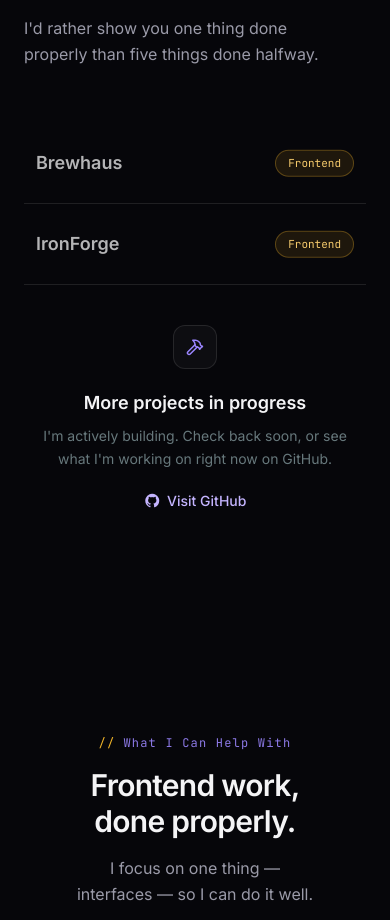
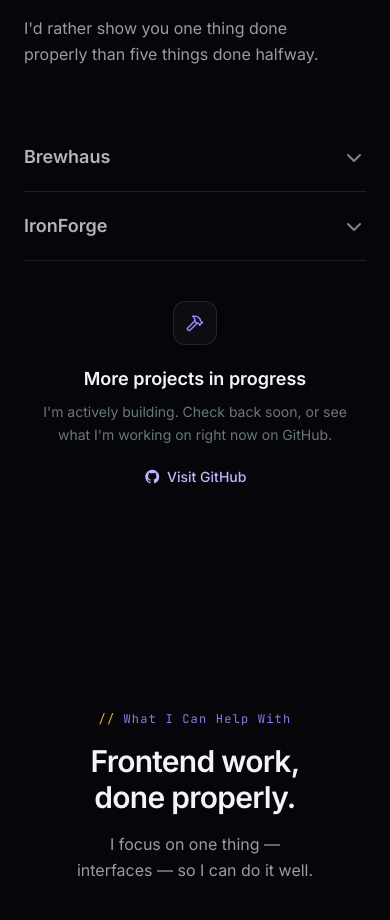
Before and after one commit to said-hadji/saidhadji.dev, a React (Vite) app: page / in a window 390 px wide. Shown: the part 3925-4845 px from the top of the page. Built offline with nearby package versions, Linux system fonts and the light colour scheme.

Commit message:
refactor: improve ProjectCard structure and mobile accordion

```diff
--- a/src/components/ProjectCard.jsx
+++ b/src/components/ProjectCard.jsx
@@ -4,6 +4,7 @@ import { GlassCard } from "./ui/GlassCard";
 import { useIsDesktop } from "../hooks/useIsDesktop";
 import { useCursorFollow } from "../hooks/useCursorFollow";
 import { PreviewImage } from "./ui/PreviewImage";
+import { ChevronDown } from "lucide-react";
 
 const PREVIEW_WIDTH = 500;
 const PREVIEW_HEIGHT = 280;
@@ -11,7 +12,105 @@ const CURSOR_OFFSET = 10;
 const EDGE_PADDING = 12;
 const LERP_SPEED = 0.35;
 
-export function ProjectCard({ project }) {
+function GithubLink({ href, className = "" }) {
+  return (
+    <a
+      href={href}
+      className={`absolute top-1/2 -translate-y-1/2 right-0 text-xs text-white/80 bg-white/5 hover:bg-white/10 border border-white/10 hover:border-white/20 backdrop-blur-sm px-3 py-1.5 rounded-full space-x-1 duration-300 ${className}`}
+    >
+      <i className={`fa-brands fa-github`}></i>
+      <span>Github</span>
+    </a>
+  );
+}
+
+function DesktopLayout({
+  handleMouseMove,
+  handleMouseLeave,
+  project,
+  isHovering,
+}) {
+  return (
+    <div
+      onMouseMove={handleMouseMove}
+      onMouseLeave={handleMouseLeave}
+      className={`relative h-20 flex items-center`}
+    >
+      <a href={project.demo} className="w-full h-full px-3 flex items-center">
+        <h3 className="text-lg font-semibold text-white/70 group-hover:text-white duration-300 sm:text-xl">
+          {project.title}
+        </h3>
+      </a>
+      {project.tag && !isHovering ? (
+        <span className="absolute top-1/2 -translate-y-1/2 right-3 rounded-full border border-gold-400/30 bg-gold-400/10 px-3 py-1 font-mono text-[11px] text-gold-300">
+          {project.tag}
+        </span>
+      ) : (
+        <GithubLink href={project.github} className={`right-3`} />
+      )}
+    </div>
+  );
+}
+
+function CompactLayout({ project, clickedProject, setClickedProject }) {
+  const { title, screenShot, demo, github } = project;
+
+  const toggleProject = () => {
+    setClickedProject((prev) => {
+      if (prev.title === title) {
+        return {
+          isOpen: false,
+          title: null,
+        };
+      }
+
+      return {
+        isOpen: true,
+        title
+      };
+    });
+  };
+
+  const isOpen = clickedProject.isOpen && clickedProject.title === title;
+
+  return (
+    <div
+      onClick={toggleProject}
+      style={{
+        gridTemplateRows: isOpen ? "auto 1fr" : "auto 0fr",
+      }}
+      className={`relative grid ${isOpen ? "gap-4" : "gap-0"} transition-[grid-template-rows] duration-300`}
+    >
+      <div
+        className={`relative w-full grid grid-cols-2 ${isOpen ? "border-b border-white/10" : ""} py-5`}
+      >
+        <h3 className="text-lg font-semibold text-white/70 group-hover:text-white duration-300 sm:text-xl">
+          {title}
+        </h3>
+
+        {isOpen ? (
+          <GithubLink href={github} />
+        ) : (
+          <span className={`flex justify-end translate-y-0.75`}>
+            <ChevronDown className={`text-white/50`} />
+          </span>
+        )}
+      </div>
+
+      <a href={demo} className={`overflow-hidden`}>
+        <img src={screenShot} alt="" className={`rounded-2xl`} />
+      </a>
+
+      {isOpen && (
+        <span className={`text-xs text-white/70 text-center mb-4`}>
+          Click the image to see Live Demo
+        </span>
+      )}
+    </div>
+  );
+}
+
+export function ProjectCard({ project, clickedProject, setClickedProject }) {
   const isDesktop = useIsDesktop();
   const cursorFollow = useCursorFollow({
     PREVIEW_WIDTH,
@@ -30,34 +129,21 @@ export function ProjectCard({ project }) {
       viewport={{ once: true, margin: "-60px" }}
       transition={{ duration: 0.5, ease: [0.16, 1, 0.3, 1] }}
     >
-      <GlassCard className="group border-b border-white/10 hover:shadow-2xl shadow-[#12071f]">
-        <div
-          onMouseMove={handleMouseMove}
-          onMouseLeave={handleMouseLeave}
-          className={`relative h-20 flex items-center`}
-        >
-          <a
-            href={project.demo}
-            className="w-full h-full px-3 flex items-center"
-          >
-            <h3 className="text-lg font-semibold text-white/70 group-hover:text-white duration-300 sm:text-xl">
-              {project.title}
-            </h3>
-          </a>
-          {project.tag && !isHovering ? (
-            <span className="absolute top-1/2 -translate-y-1/2 right-3 rounded-full border border-gold-400/30 bg-gold-400/10 px-3 py-1 font-mono text-[11px] text-gold-300">
-              {project.tag}
-            </span>
-          ) : (
-            <a
-              href={project.github}
-              className={`absolute top-1/2 -translate-y-1/2 right-3 text-xs text-white/80 bg-white/5 hover:bg-white/10 border border-white/10 hover:border-white/20 backdrop-blur-sm px-3 py-1.5 rounded-full space-x-1 duration-300`}
-            >
-              <i className={`fa-brands fa-github`}></i>
-              <span>Github</span>
-            </a>
-          )}
-        </div>
+      <GlassCard className="group border-b border-white/10 xl:hover:shadow-2xl xl:shadow-[#12071f]">
+        {isDesktop ? (
+          <DesktopLayout
+            handleMouseMove={handleMouseMove}
+            handleMouseLeave={handleMouseLeave}
+            project={project}
+            isHovering={isHovering}
+          />
+        ) : (
+          <CompactLayout
+            project={project}
+            clickedProject={clickedProject}
+            setClickedProject={setClickedProject}
+          />
+        )}
       </GlassCard>
 
       {isDesktop &&
--- a/src/components/Projects.jsx
+++ b/src/components/Projects.jsx
@@ -3,8 +3,14 @@ import { SectionHeading } from "./ui/SectionHeading";
 import { ProjectCard } from "./ProjectCard";
 import { ProjectComingSoon } from "./ProjectComingSoon";
 import { PROJECTS } from "../data";
+import { useState } from "react";
 
 export function Projects() {
+  const [clickedProject, setClickedProject] = useState({
+    isOpen: false,
+    title: null,
+  });
+
   return (
     <section id="work" className="relative py-28 sm:py-36">
       <Container>
@@ -17,7 +23,12 @@ export function Projects() {
         <div className="mt-14 flex flex-col gap-10">
           <div className="flex flex-col">
             {PROJECTS.map((project) => (
-              <ProjectCard key={project.title} project={project} />
+              <ProjectCard
+                key={project.title}
+                project={project}
+                clickedProject={clickedProject}
+                setClickedProject={setClickedProject}
+              />
             ))}
           </div>
 
```
